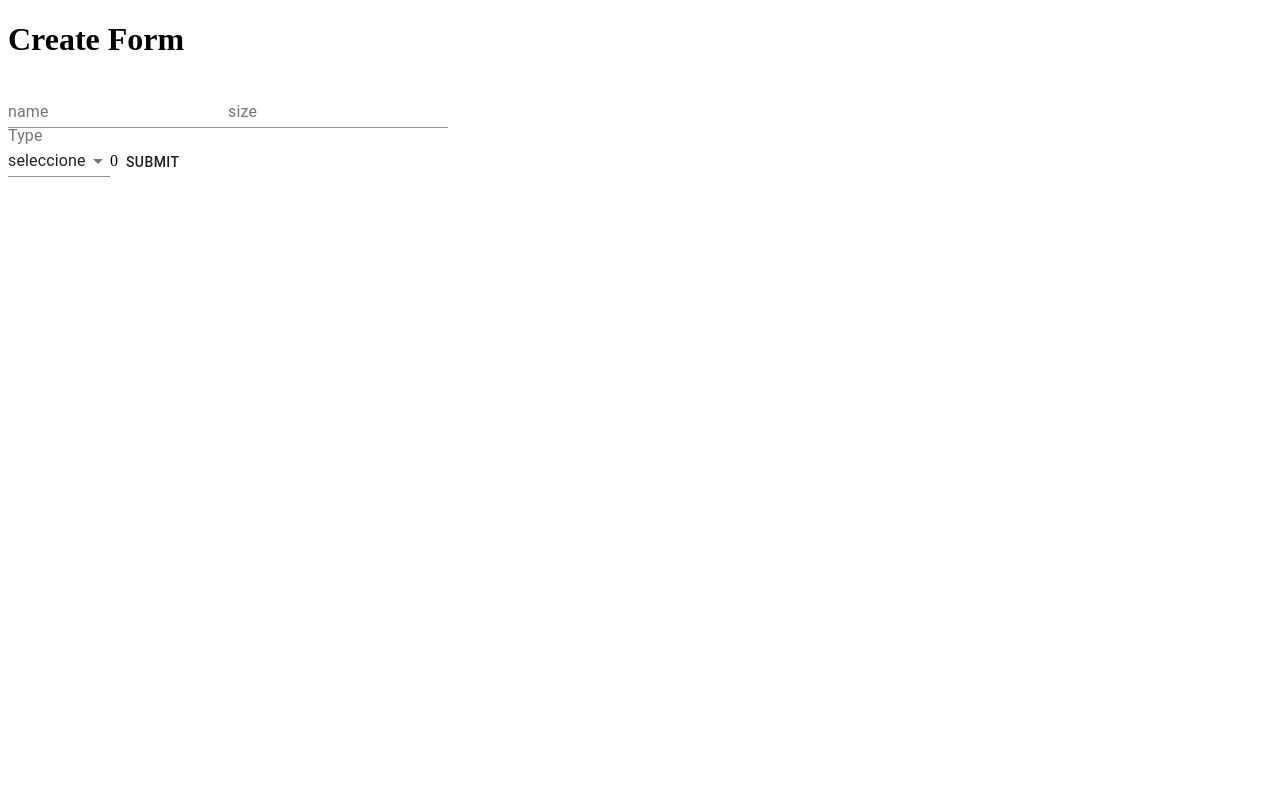
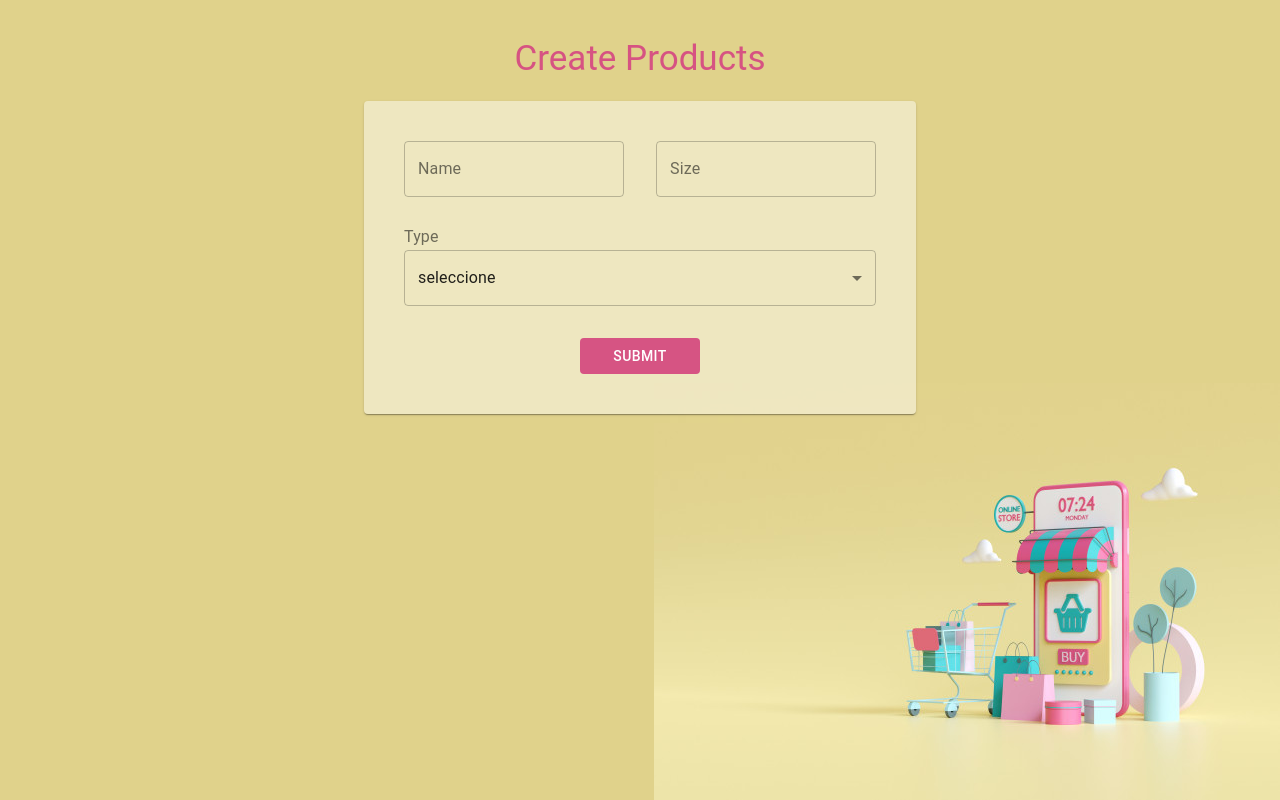
Before and after one commit to stefanygeraldine/store-app, a React (Create React App) app: page / in a window 1280 px wide. Built offline with nearby package versions, Linux system fonts and the light colour scheme.

Commit message:
general styles

```diff
--- a/public/index.html
+++ b/public/index.html
@@ -26,7 +26,7 @@
     -->
     <title>React App</title>
   </head>
-  <body>
+  <body style="margin: 0">
     <noscript>You need to enable JavaScript to run this app.</noscript>
     <div id="root"></div>
     <!--
--- a/src/App.js
+++ b/src/App.js
@@ -1,9 +1,18 @@
 import React from 'react'
 import Form from "./form/Form";
+import Background from './assets/fondo.jpg'
 
 function App() {
   return (
-    <Form/>
+    <div style={{
+      backgroundImage: `url(${Background})`,
+      height: '100vh',
+      backgroundRepeat: 'no-repeat',
+      backgroundPosition: 'right bottom',
+      backgroundColor: '#e0d28b',
+    }}>
+      <Form/>
+    </div>
   );
 }
 
--- a/src/form/Form.js
+++ b/src/form/Form.js
@@ -1,6 +1,11 @@
 import React, {useState} from 'react'
 import TextField from '@material-ui/core/TextField'
 import Select from '@material-ui/core/Select'
+
+import  Container from '@material-ui/core/Container'
+import  Grid from '@material-ui/core/Grid'
+import  Card from '@material-ui/core/Card'
+import  Typography from '@material-ui/core/Typography'
 import InputLabel from '@material-ui/core/InputLabel'
 import FormHelperText from '@material-ui/core/FormHelperText'
 import Button from '@material-ui/core/Button'
@@ -41,13 +46,20 @@ const Form = () => {
   })
 
   const handleError = async error => {
+
     if ( error.status === SERVER_ERROR_STATUS ) {
       setServerMessage('Unexpected error, Try again')
+      return
     }
+
     if ( error.status === INVALID_REQUEST_STATUS ) {
       const data = await error.json()
       setServerMessage(data.message)
+      return
     }
+
+    setServerMessage('Connection error, please try later')
+
   }
 
   const handleSubmit = async e => {
@@ -56,7 +68,6 @@ const Form = () => {
     const {name, size, type} = e.target.elements
 
     validateForm(getFormValues(name, size, type))
-
     try{
       const response = await saveProduct(getFormValues(name, size, type))
       if(!response.ok){
@@ -81,42 +92,98 @@ const Form = () => {
   }
 
   return (
-    <>
-      <h1>Create Form</h1>
-      <p>{serverMessage}</p>
+    <Container maxWidth="sm">
+      <br/>
+      <br/>
+      <Typography
+        component="h1"
+        variant="h5"
+        align="center"
+        style={{
+          color: '#d65382',
+          fontSize: 35,
+        }}
+      >Create Products</Typography>
+      <Typography component="p" variant="body1">{serverMessage}</Typography>
+
+      <br/>
+      <Card
+        style={{
+          padding: 40,
+          backgroundColor: 'rgba(255, 255, 255, 0.45)'
+        }}>
         <form onSubmit={handleSubmit} noValidate autoComplete="off">
+          <Grid container spacing={4} justify="center" alignItems="center">
+            <Grid item md={6} sm={12} xs={12}>
               <TextField
-          label="name"
+                variant="outlined"
+                style={{width:'100%'}}
+                label="Name"
                 id="name"
                 name="name"
                 helperText={formErrors.name}
+                error={!!formErrors.name.length}
                 onBlur={handleBlur}
               />
+            </Grid>
+            <Grid item md={6} sm={12} xs={12}>
               <TextField
-          label="size"
+                variant="outlined"
+                style={{width:'100%'}}
+                label="Size"
                 id="size"
                 name="size"
                 helperText={formErrors.size}
+                error={!!formErrors.size.length}
                 onBlur={handleBlur}
               />
-        <InputLabel htmlFor="type">Type</InputLabel>
+            </Grid>
+            <Grid item md={12} sm={12} xs={12}>
+              <InputLabel htmlFor="type" style={{
+                marginBottom: 5
+              }}>Type</InputLabel>
               <Select
+                variant="outlined"
+                error={!!formErrors.type.length}
+                style={{width:'100%'}}
                 native
                 inputProps={
                   {id: "type"}
                 }
+                onChange={()=>{
+                  setFormErrors((prevProps) => ( {
+                    ...prevProps,
+                    type: ''
+                  } ))
+                }}
               >
+
                 <option value="">seleccione</option>
                 <option value="electronic">electronic</option>
                 <option value="furniture">furniture</option>
                 <option value="clothing">clothing</option>
               </Select>
-        {formErrors.type.length &&
-        <FormHelperText>{formErrors.type}</FormHelperText>
+              {!!formErrors.type.length &&
+              <FormHelperText error={!!formErrors.type.length}>{formErrors.type}</FormHelperText>
               }
-        <Button disabled={isSaving} aria-disabled={isSaving} type="submit">Submit</Button>
+            </Grid>
+            <Grid item>
+              <Button
+                disabled={isSaving}
+                aria-disabled={isSaving}
+                type="submit"
+                style={{
+                  backgroundColor: '#d65483',
+                  color: '#fff',
+                  width: '120px',
+                }}
+              >Submit</Button>
+            </Grid>
+          </Grid>
         </form>
-    </>
+
+      </Card>
+    </Container>
   )
 }
 
```
Also changed, not shown: src/assets/fondo.jpg (added). Lines whose indentation alone changed are shown as unchanged.
